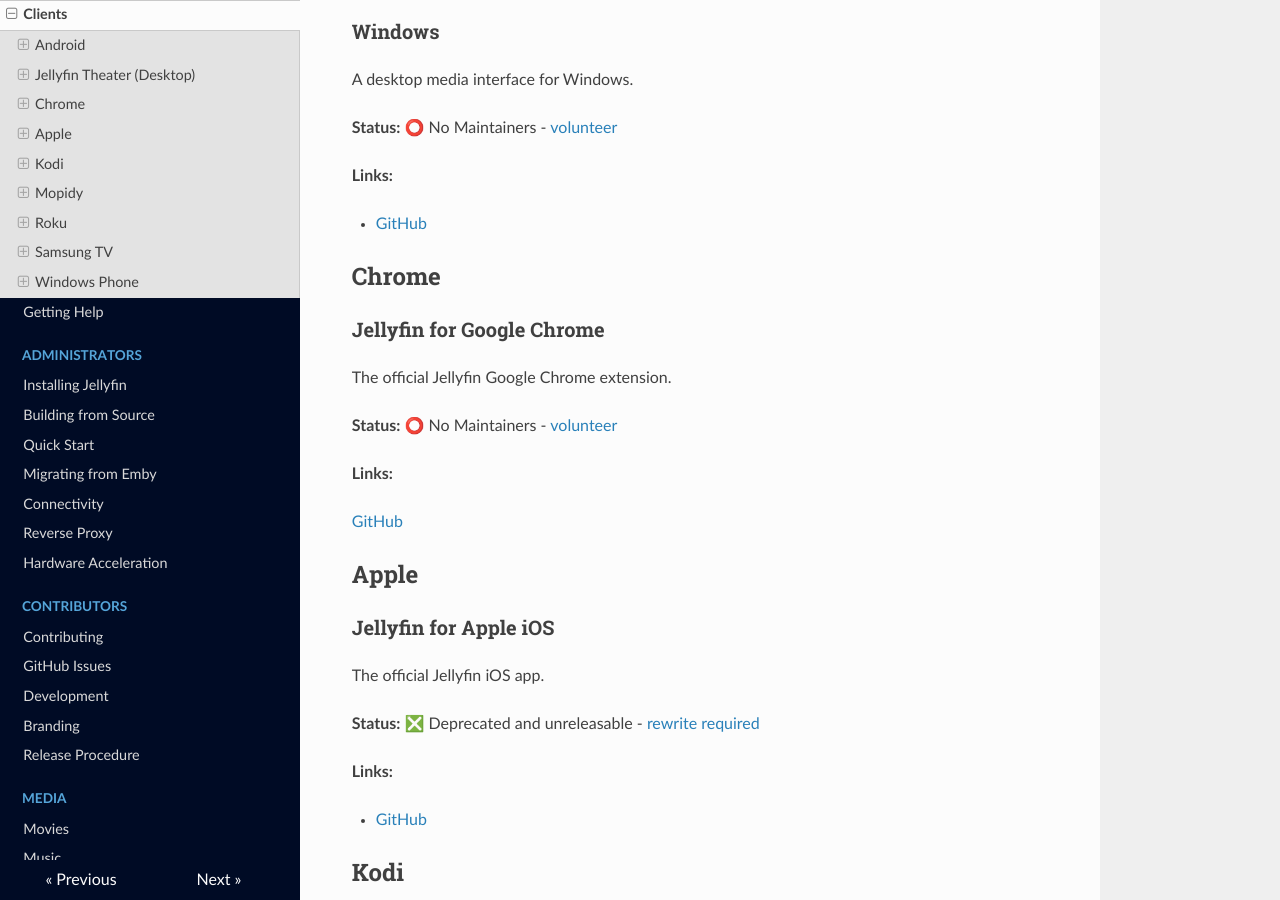
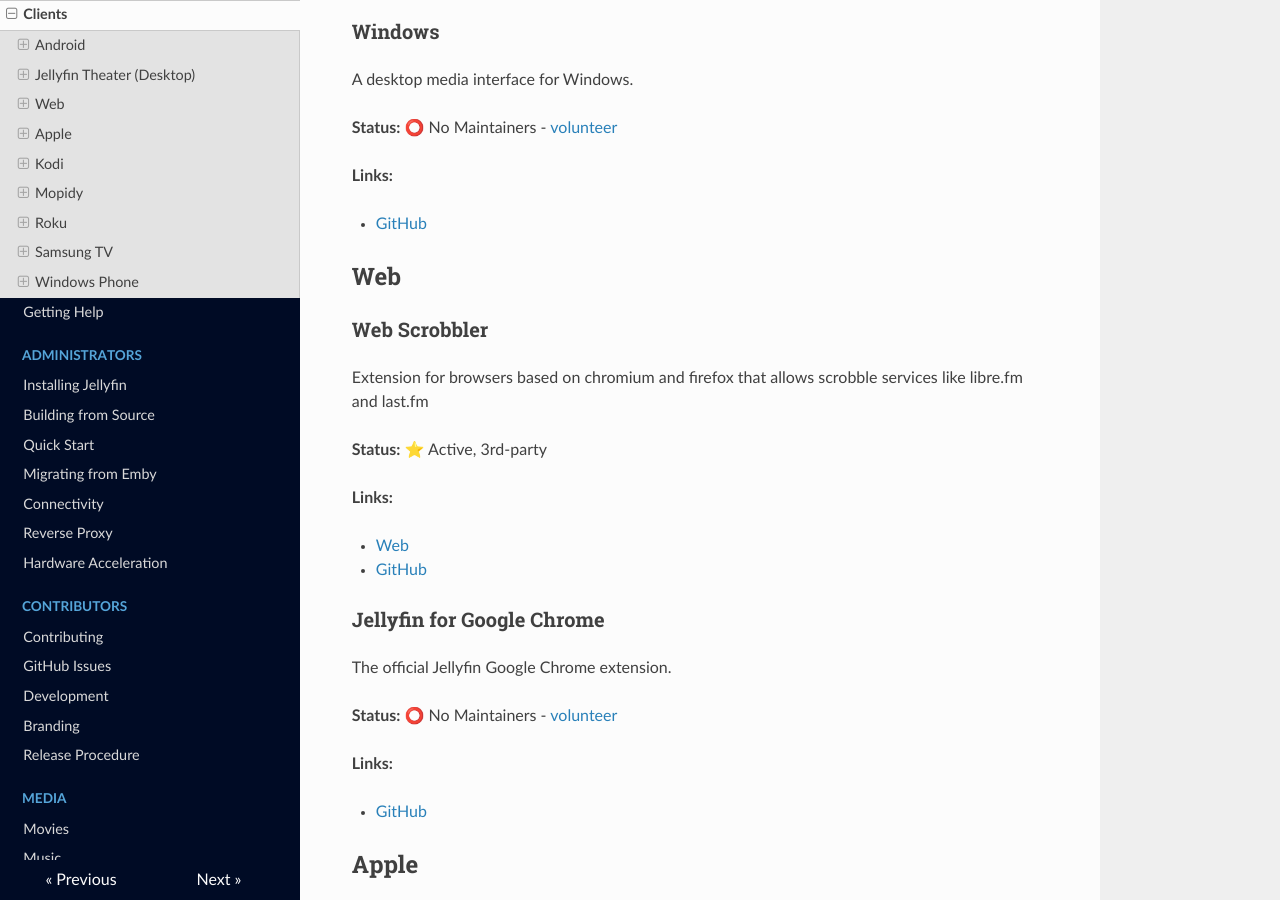
Before and after one commit to jellyfin-archive/jellyfin-docs, an MkDocs documentation site: the page built from docs/clients.md, in a window 1280 px wide and 900 px high, scrolled down 2495 px. Built offline with MkDocs 1.6.1, drawn with Linux system fonts in a browser that asks for light colours; nearby versions of some CDN libraries; old or Windows-style settings are respelled for this version of MkDocs.

Commit message:
Added Web Scrobbler
Add the Web Scrobbler extension to a third-party client

```diff
--- a/docs/clients.md
+++ b/docs/clients.md
@@ -93,7 +93,18 @@ A desktop media interface for Windows.
 
 * [GitHub](https://github.com/jellyfin/jellyfin-theater-windows)
 
-## Chrome
+## Web
+
+### Web Scrobbler
+
+Extension for browsers based on chromium and firefox that allows scrobble services like libre.fm and last.fm
+
+**Status:** ⭐ Active, 3rd-party
+
+**Links:**
+
+* [Web](https://web-scrobbler.github.io/)
+* [GitHub](https://github.com/web-scrobbler/web-scrobbler)
 
 ### Jellyfin for Google Chrome
 
@@ -103,7 +114,7 @@ The official Jellyfin Google Chrome extension.
 
 **Links:**
 
-[GitHub](https://github.com/jellyfin/jellyfin-chrome)
+* [GitHub](https://github.com/jellyfin/jellyfin-chrome)
 
 ## Apple
 
```
